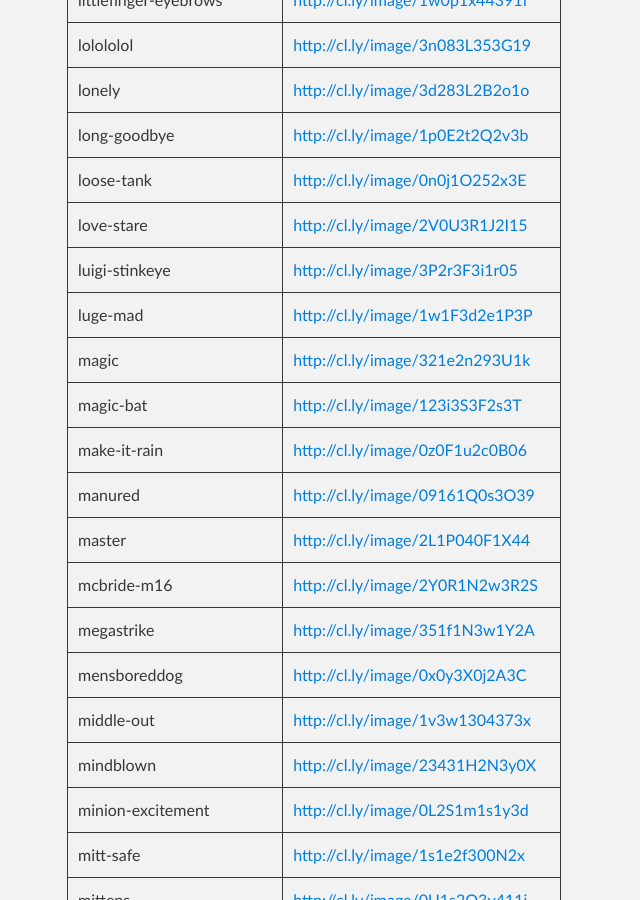
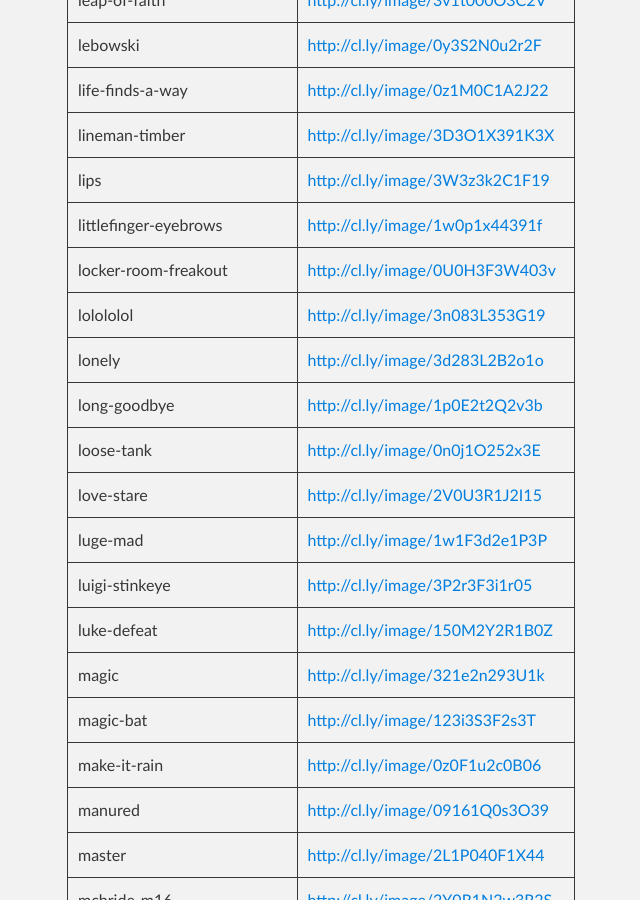
Before and after one commit to eskfung/eskfung.github.io, a Jekyll site: the page built from _posts/2013-03-14-gifs.md, in a window 1280 px wide and 900 px high, scrolled down 13226 px. Shown: the whole window, without its empty margins (253-893 px from the left). Built offline with Jekyll 4.4.1, drawn with Linux system fonts in a browser that asks for light colours; nearby versions of some CDN libraries; Markdown is read by kramdown in place of the engine named in the settings; some of the changed text lies outside the part shown.

Commit message:
Feb26Feb26Feb26Feb26Feb26Feb26Feb26Feb26Feb26Feb26Feb26Feb26Feb26Feb26Feb26Feb26Feb26Feb26Feb26Feb26Feb26Feb26Feb26Feb26Feb26Feb26

```diff
--- a/_posts/2013-03-14-gifs.md
+++ b/_posts/2013-03-14-gifs.md
@@ -292,13 +297,15 @@ life-finds-a-way | <http://cl.ly/image/0z1M0C1A2J22>
 lineman-timber | <http://cl.ly/image/3D3O1X391K3X>
 lips | <http://cl.ly/image/3W3z3k2C1F19>
 littlefinger-eyebrows | <http://cl.ly/image/1w0p1x44391f>
+locker-room-freakout | <http://cl.ly/image/0U0H3F3W403v>
 lolololol | <http://cl.ly/image/3n083L353G19>
 lonely | <http://cl.ly/image/3d283L2B2o1o>
 long-goodbye | <http://cl.ly/image/1p0E2t2Q2v3b>
 loose-tank | <http://cl.ly/image/0n0j1O252x3E>
 love-stare | <http://cl.ly/image/2V0U3R1J2I15>
+luge-mad | <http://cl.ly/image/1w1F3d2e1P3P>
 luigi-stinkeye | <http://cl.ly/image/3P2r3F3i1r05>
-luge-mad | <http://cl.ly/image/1w1F3d2e1P3P>
+luke-defeat | <http://cl.ly/image/150M2Y2R1B0Z>
 magic | <http://cl.ly/image/321e2n293U1k>
 magic-bat | <http://cl.ly/image/123i3S3F2s3T>
 make-it-rain | <http://cl.ly/image/0z0F1u2c0B06>
```
Also changed, not shown: other parts of _posts/2013-03-14-gifs.md (+6 -0 lines).
